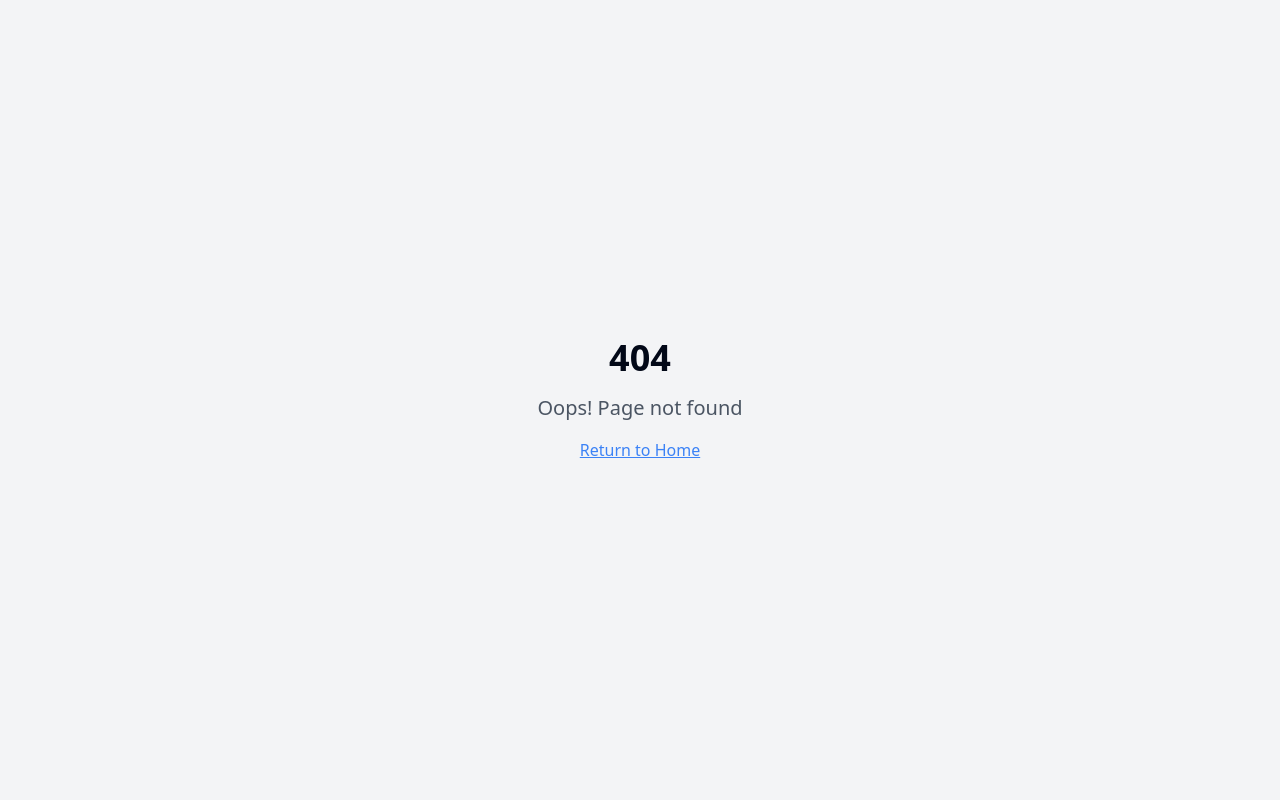
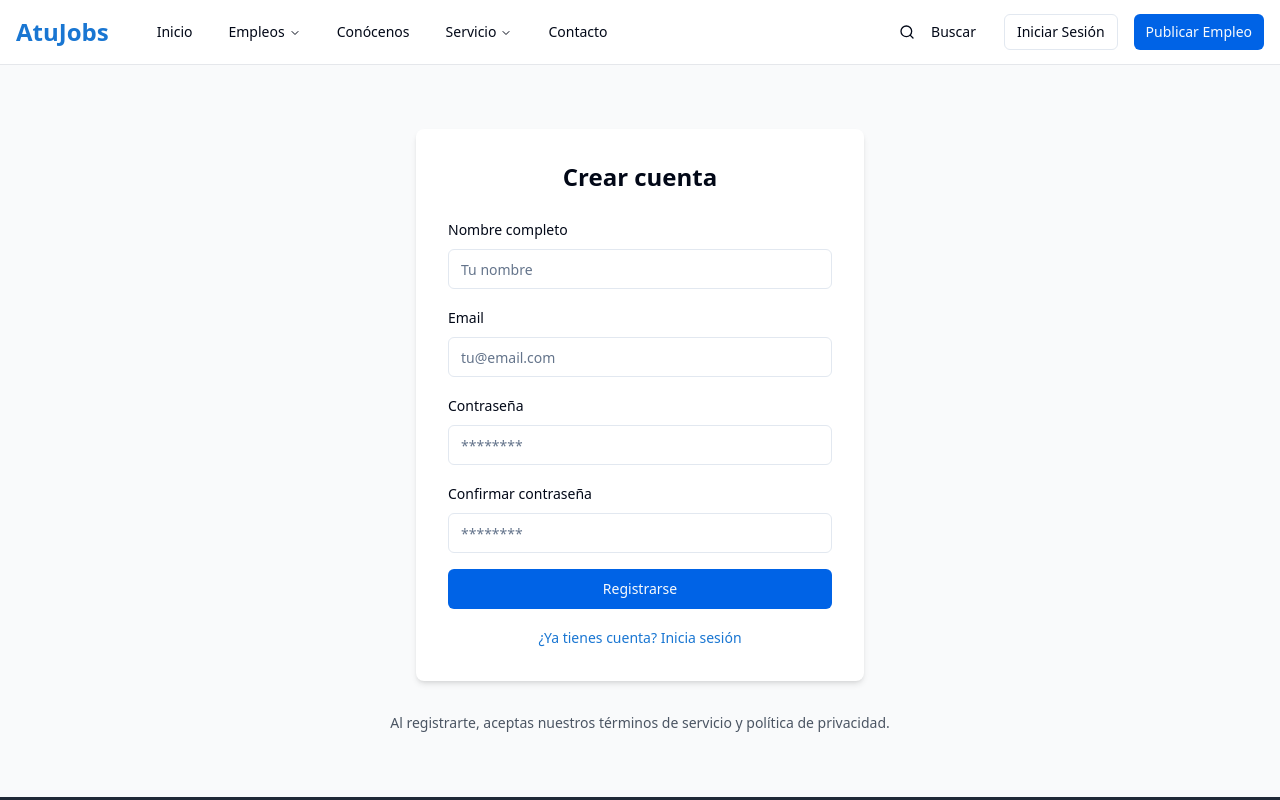
Before and after one commit to Xappiens/atujobs-sight-explorer, a React (Vite) app: page /auth/register in a window 1280 px wide. Before the commit this address had no page. Shown: the top 800 px of the page. Built offline with nearby package versions, Linux system fonts and the light colour scheme.

Commit message:
feat: Add login and registration forms
Implement login and registration forms, including a dropdown login form in the navbar and a dedicated login page.

```diff
--- a/src/App.tsx
+++ b/src/App.tsx
@@ -14,6 +14,8 @@ import JobCategoriesPage from "./pages/JobCategoriesPage";
 import ServiceTrainingPage from "./pages/services/TrainingPage";
 import ServiceRecruitmentPage from "./pages/services/RecruitmentPage";
 import ServiceCareersPage from "./pages/services/CareersPage";
+import LoginPage from "./pages/auth/LoginPage";
+import RegisterPage from "./pages/auth/RegisterPage";
 
 const queryClient = new QueryClient();
 
@@ -33,6 +35,8 @@ const App = () => (
           <Route path="/services/training" element={<ServiceTrainingPage />} />
           <Route path="/services/recruitment" element={<ServiceRecruitmentPage />} />
           <Route path="/services/careers" element={<ServiceCareersPage />} />
+          <Route path="/auth/login" element={<LoginPage />} />
+          <Route path="/auth/register" element={<RegisterPage />} />
           {/* ADD ALL CUSTOM ROUTES ABOVE THE CATCH-ALL "*" ROUTE */}
           <Route path="*" element={<NotFound />} />
         </Routes>
--- /dev/null
+++ b/src/components/auth/LoginForm.tsx
@@ -0,0 +1,102 @@
+
+import React from "react";
+import { z } from "zod";
+import { useForm } from "react-hook-form";
+import { zodResolver } from "@hookform/resolvers/zod";
+import { Button } from "@/components/ui/button";
+import { Input } from "@/components/ui/input";
+import {
+  Form,
+  FormControl,
+  FormField,
+  FormItem,
+  FormLabel,
+  FormMessage,
+} from "@/components/ui/form";
+import { Link } from "react-router-dom";
+
+const formSchema = z.object({
+  email: z.string().email("Introduce un email válido"),
+  password: z.string().min(6, "La contraseña debe tener al menos 6 caracteres"),
+});
+
+interface LoginFormProps {
+  isPopover?: boolean;
+  onLoginSuccess?: () => void;
+}
+
+const LoginForm: React.FC<LoginFormProps> = ({
+  isPopover = false,
+  onLoginSuccess = () => {}
+}) => {
+  const form = useForm<z.infer<typeof formSchema>>({
+    resolver: zodResolver(formSchema),
+    defaultValues: {
+      email: "",
+      password: "",
+    },
+  });
+
+  function onSubmit(values: z.infer<typeof formSchema>) {
+    console.log("Login form submitted:", values);
+    // Aquí iría la lógica de autenticación
+    onLoginSuccess();
+  }
+
+  return (
+    <div className={`${isPopover ? "w-80" : "w-full max-w-md mx-auto p-8 bg-white rounded-lg shadow-md"}`}>
+      {!isPopover && <h2 className="text-2xl font-bold mb-6 text-center">Iniciar sesión</h2>}
+
+      <Form {...form}>
+        <form onSubmit={form.handleSubmit(onSubmit)} className="space-y-4">
+          <FormField
+            control={form.control}
+            name="email"
+            render={({ field }) => (
+              <FormItem>
+                <FormLabel>Email</FormLabel>
+                <FormControl>
+                  <Input placeholder="tu@email.com" {...field} />
+                </FormControl>
+                <FormMessage />
+              </FormItem>
+            )}
+          />
+          <FormField
+            control={form.control}
+            name="password"
+            render={({ field }) => (
+              <FormItem>
+                <FormLabel>Contraseña</FormLabel>
+                <FormControl>
+                  <Input type="password" placeholder="********" {...field} />
+                </FormControl>
+                <FormMessage />
+              </FormItem>
+            )}
+          />
+
+          <Button type="submit" className="w-full">
+            Iniciar sesión
+          </Button>
+
+          {isPopover ? (
+            <div className="text-center mt-3">
+              <Link to="/auth/login" className="text-sm text-job-blue hover:underline">
+                ¿No tienes cuenta? Regístrate
+              </Link>
+            </div>
+          ) : (
+            <div className="text-center mt-3">
+              <Link to="/auth/register" className="text-sm text-job-blue hover:underline">
+                ¿No tienes cuenta? Regístrate
+              </Link>
+            </div>
+          )}
+        </form>
+      </Form>
+    </div>
+  );
+};
+
+export default LoginForm;
--- /dev/null
+++ b/src/components/auth/RegisterForm.tsx
@@ -0,0 +1,121 @@
+
+import React from "react";
+import { z } from "zod";
+import { useForm } from "react-hook-form";
+import { zodResolver } from "@hookform/resolvers/zod";
+import { Button } from "@/components/ui/button";
+import { Input } from "@/components/ui/input";
+import {
+  Form,
+  FormControl,
+  FormField,
+  FormItem,
+  FormLabel,
+  FormMessage,
+} from "@/components/ui/form";
+import { Link } from "react-router-dom";
+
+const formSchema = z.object({
+  name: z.string().min(2, "El nombre debe tener al menos 2 caracteres"),
+  email: z.string().email("Introduce un email válido"),
+  password: z.string().min(6, "La contraseña debe tener al menos 6 caracteres"),
+  confirmPassword: z.string().min(6, "La contraseña debe tener al menos 6 caracteres"),
+}).refine((data) => data.password === data.confirmPassword, {
+  message: "Las contraseñas no coinciden",
+  path: ["confirmPassword"],
+});
+
+const RegisterForm = () => {
+  const form = useForm<z.infer<typeof formSchema>>({
+    resolver: zodResolver(formSchema),
+    defaultValues: {
+      name: "",
+      email: "",
+      password: "",
+      confirmPassword: "",
+    },
+  });
+
+  function onSubmit(values: z.infer<typeof formSchema>) {
+    console.log("Register form submitted:", values);
+    // Aquí iría la lógica de registro
+  }
+
+  return (
+    <div className="w-full max-w-md mx-auto p-8 bg-white rounded-lg shadow-md">
+      <h2 className="text-2xl font-bold mb-6 text-center">Crear cuenta</h2>
+
+      <Form {...form}>
+        <form onSubmit={form.handleSubmit(onSubmit)} className="space-y-4">
+          <FormField
+            control={form.control}
+            name="name"
+            render={({ field }) => (
+              <FormItem>
+                <FormLabel>Nombre completo</FormLabel>
+                <FormControl>
+                  <Input placeholder="Tu nombre" {...field} />
+                </FormControl>
+                <FormMessage />
+              </FormItem>
+            )}
+          />
+
+          <FormField
+            control={form.control}
+            name="email"
+            render={({ field }) => (
+              <FormItem>
+                <FormLabel>Email</FormLabel>
+                <FormControl>
+                  <Input placeholder="tu@email.com" {...field} />
+                </FormControl>
+                <FormMessage />
+              </FormItem>
+            )}
+          />
+
+          <FormField
+            control={form.control}
+            name="password"
+            render={({ field }) => (
+              <FormItem>
+                <FormLabel>Contraseña</FormLabel>
+                <FormControl>
+                  <Input type="password" placeholder="********" {...field} />
+                </FormControl>
+                <FormMessage />
+              </FormItem>
+            )}
+          />
+
+          <FormField
+            control={form.control}
+            name="confirmPassword"
+            render={({ field }) => (
+              <FormItem>
+                <FormLabel>Confirmar contraseña</FormLabel>
+                <FormControl>
+                  <Input type="password" placeholder="********" {...field} />
+                </FormControl>
+                <FormMessage />
+              </FormItem>
+            )}
+          />
+
+          <Button type="submit" className="w-full">
+            Registrarse
+          </Button>
+
+          <div className="text-center mt-3">
+            <Link to="/auth/login" className="text-sm text-job-blue hover:underline">
+              ¿Ya tienes cuenta? Inicia sesión
+            </Link>
+          </div>
+        </form>
+      </Form>
+    </div>
+  );
+};
+
+export default RegisterForm;
--- a/src/components/layout/Navbar.tsx
+++ b/src/components/layout/Navbar.tsx
@@ -1,5 +1,5 @@
 
-import React from 'react';
+import React, { useState } from 'react';
 import { Link } from 'react-router-dom';
 import { Button } from "@/components/ui/button";
 import { Search } from "lucide-react";
@@ -11,10 +11,14 @@ import {
   NavigationMenuList,
   NavigationMenuTrigger,
   navigationMenuTriggerStyle,
-} from "@/components/ui/navigation-menu"
+} from "@/components/ui/navigation-menu";
+import { Popover, PopoverContent, PopoverTrigger } from "@/components/ui/popover";
+import LoginForm from "@/components/auth/LoginForm";
 import { cn } from "@/lib/utils";
 
 const Navbar = () => {
+  const [isLoginOpen, setIsLoginOpen] = useState(false);
+
   return (
     <header className="bg-white border-b border-gray-200 sticky top-0 z-50">
       <div className="container mx-auto px-4 py-3 flex justify-between items-center">
@@ -103,12 +107,26 @@ const Navbar = () => {
             <Search className="h-4 w-4 mr-2" />
             Buscar
           </Button>
+
+          <Popover open={isLoginOpen} onOpenChange={setIsLoginOpen}>
+            <PopoverTrigger asChild>
               <Button variant="outline" size="sm">
                 Iniciar Sesión
               </Button>
+            </PopoverTrigger>
+            <PopoverContent className="p-0" align="end" sideOffset={8}>
+              <LoginForm
+                isPopover={true}
+                onLoginSuccess={() => setIsLoginOpen(false)}
+              />
+            </PopoverContent>
+          </Popover>
+
+          <Link to="/auth/register">
             <Button size="sm">
               Publicar Empleo
             </Button>
+          </Link>
         </div>
       </div>
     </header>
--- /dev/null
+++ b/src/pages/auth/LoginPage.tsx
@@ -0,0 +1,24 @@
+
+import React from 'react';
+import Layout from '@/components/layout/Layout';
+import LoginForm from '@/components/auth/LoginForm';
+
+const LoginPage = () => {
+  return (
+    <Layout>
+      <div className="py-16 bg-gray-50 min-h-[80vh] flex items-center">
+        <div className="container mx-auto px-4">
+          <LoginForm />
+
+          <div className="mt-8 text-center">
+            <p className="text-sm text-gray-600">
+              Al iniciar sesión, aceptas nuestros términos de servicio y política de privacidad.
+            </p>
+          </div>
+        </div>
+      </div>
+    </Layout>
+  );
+};
+
+export default LoginPage;
--- /dev/null
+++ b/src/pages/auth/RegisterPage.tsx
@@ -0,0 +1,24 @@
+
+import React from 'react';
+import Layout from '@/components/layout/Layout';
+import RegisterForm from '@/components/auth/RegisterForm';
+
+const RegisterPage = () => {
+  return (
+    <Layout>
+      <div className="py-16 bg-gray-50 min-h-[80vh] flex items-center">
+        <div className="container mx-auto px-4">
+          <RegisterForm />
+
+          <div className="mt-8 text-center">
+            <p className="text-sm text-gray-600">
+              Al registrarte, aceptas nuestros términos de servicio y política de privacidad.
+            </p>
+          </div>
+        </div>
+      </div>
+    </Layout>
+  );
+};
+
+export default RegisterPage;
```
Lines whose indentation alone changed are shown as unchanged.
